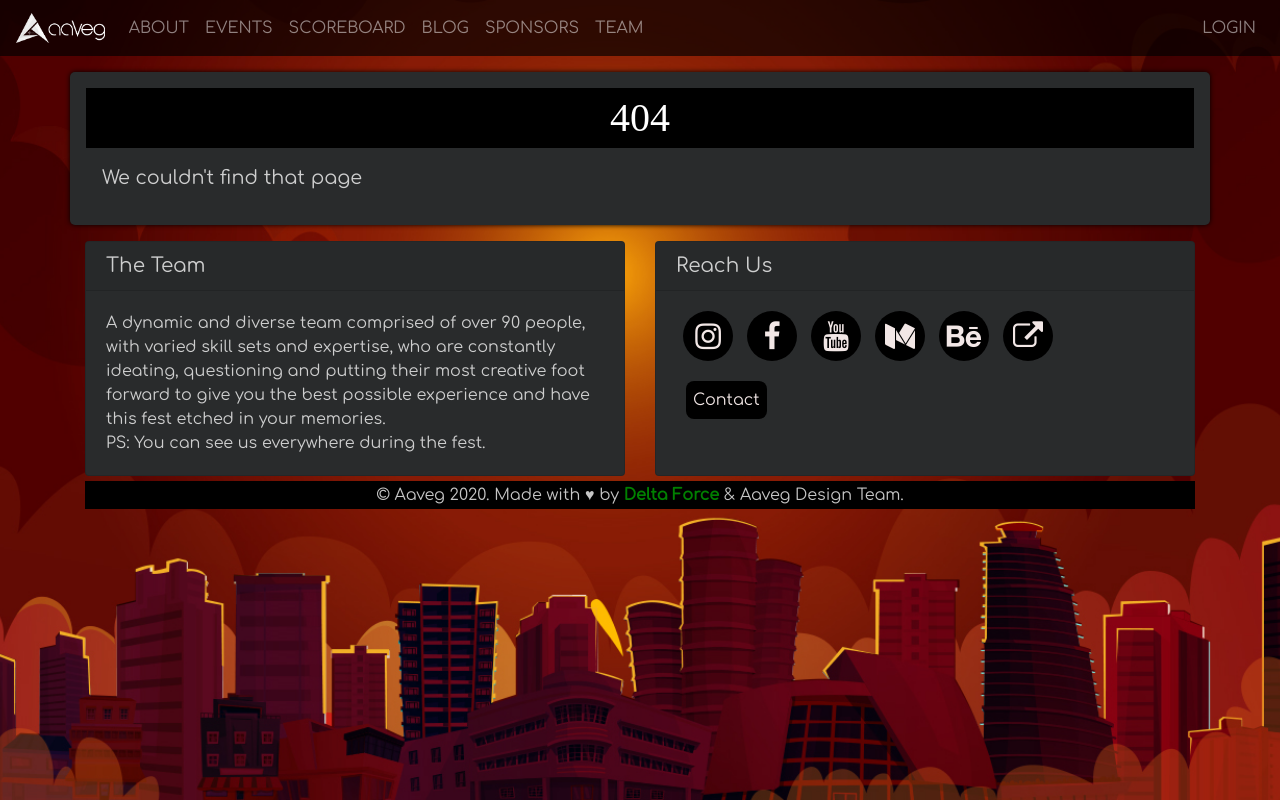
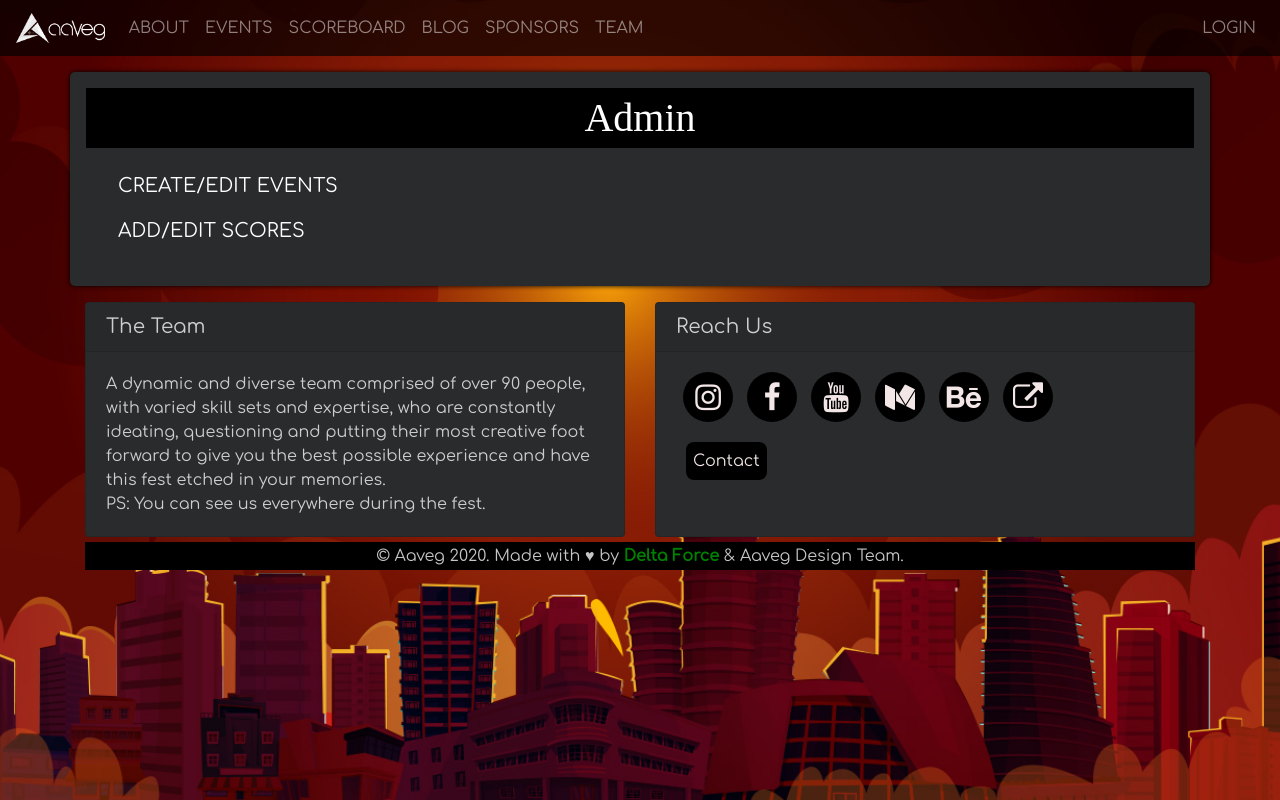
Before and after one commit to AananthV/AavegFrontend, a React (Create React App) app: page /admin in a window 1280 px wide. Built offline with nearby package versions, Linux system fonts and the light colour scheme; a web font is replaced by a local one.

Commit message:
Admin dashboard

```diff
--- a/src/App.js
+++ b/src/App.js
@@ -12,6 +12,7 @@ import CreateEvent from './admin/CreateEvent'
 import AddScore from './admin/Scoreboard'
 import Home from './pages/Home'
 import FourOhFour from './pages/404'
+import Admin from './pages/Admin'
 import './css/main.css'
 import ProtectedRoute from './components/ProtectedRoute'
 
@@ -28,6 +29,7 @@ class App extends Component {
           <Route exact path='/events/:event_id' component={EventDetails} />
           <Route exact path='/scoreboard' component={Scoreboard} />
           <Route exact path='/login' render={ (props) => <Login/>}/>
+          <Route exact path='/admin' component={Admin}/>
           <ProtectedRoute exact path='/admin/scoreboard' component={AddScore} />
           <ProtectedRoute exact path='/admin/events' component={CreateEvent} />
           <Route component={FourOhFour} />
--- a/src/css/main.css
+++ b/src/css/main.css
@@ -57,6 +57,14 @@ body {
   color: #fff;
   opacity:0.7
 }
+
+.flex-column a{
+  color: #fff;
+}
+.flex-column a:hover{
+  color:lightskyblue;
+  opacity:0.7
+}
 .MuiFormControl-root{
   background-color:whitesmoke;
   color:black;
--- /dev/null
+++ b/src/pages/Admin.js
@@ -0,0 +1,37 @@
+import React, { Component } from 'react'
+import { InnerPage, Title, Text } from '../components/InnerPage'
+import { Nav } from 'react-bootstrap'
+
+const styles = {
+    nav: {
+        fontFamily: "Comfortaa-Regular",
+        textTransform: "Uppercase",
+        color: "white",
+        padding:0
+      },
+    a:{
+        color:"White",
+        padding:0,
+        "&:hover": {
+            color: "black"
+          },
+    }
+}
+
+class Admin extends Component {
+  render () {
+    return (
+      <InnerPage>
+        <Title>Admin</Title>
+        <Text>
+        <Nav variant='dark' className="flex-column" style={styles.nav} >
+            <Nav.Link  href='events'>Create/Edit Events</Nav.Link>
+            <Nav.Link  href='scoreboard'>Add/Edit Scores</Nav.Link>
+        </Nav>
+        </Text>
+      </InnerPage>
+    )
+  }
+}
+
+export default Admin
```
